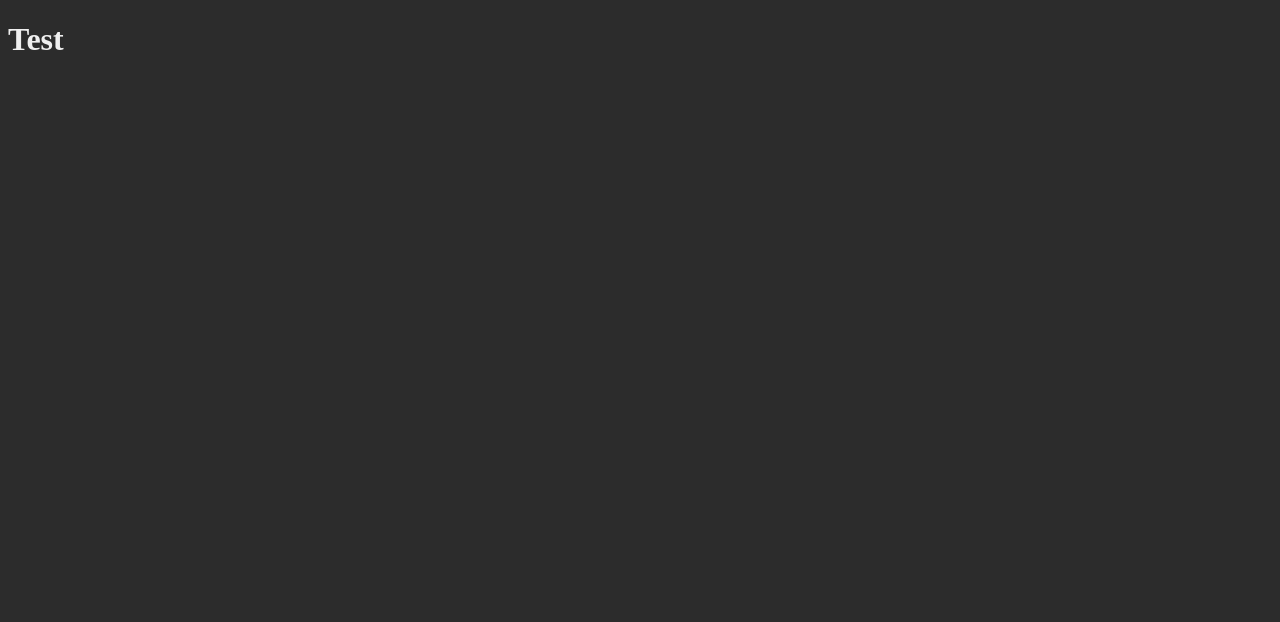
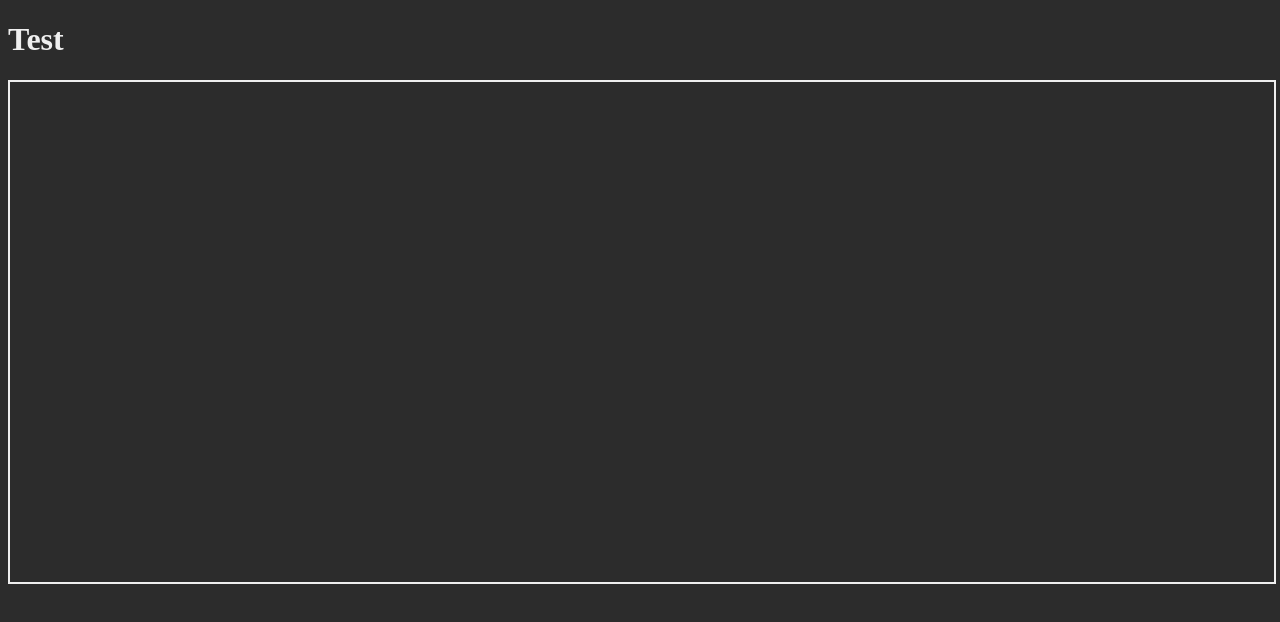
Before and after one commit to timegated/repofinder, a website built with webpack: page src/html/index.html in a window 1280 px wide. Built offline with nearby package versions, Linux system fonts and the light colour scheme.

```diff
--- a/package.json
+++ b/package.json
@@ -38,6 +38,7 @@
     "http-server": "^0.12.1",
     "jest": "^25.4.0",
     "mini-css-extract-plugin": "^0.9.0",
+    "optimize-css-assets-webpack-plugin": "^5.0.3",
     "postcss-loader": "^3.0.0",
     "style-loader": "^1.1.4",
     "uglifyjs-webpack-plugin": "^2.2.0",
--- a/src/css/style.css
+++ b/src/css/style.css
@@ -4,3 +4,8 @@
 h1  {
     color: #efefef;
 }
+.searchbar-container {
+    width: 100%;
+    height: 500px;
+    border: solid 2px #efefef;
+}
--- a/src/html/index.html
+++ b/src/html/index.html
@@ -7,5 +7,8 @@
 </head>
 <body>
    <h1>Test</h1>
+   <div class="searchbar-container">
+
+   </div>
 </body>
 </html>
```
Also changed, not shown: dist/index.html, dist/main.js, dist/server.js, 3 other files.
